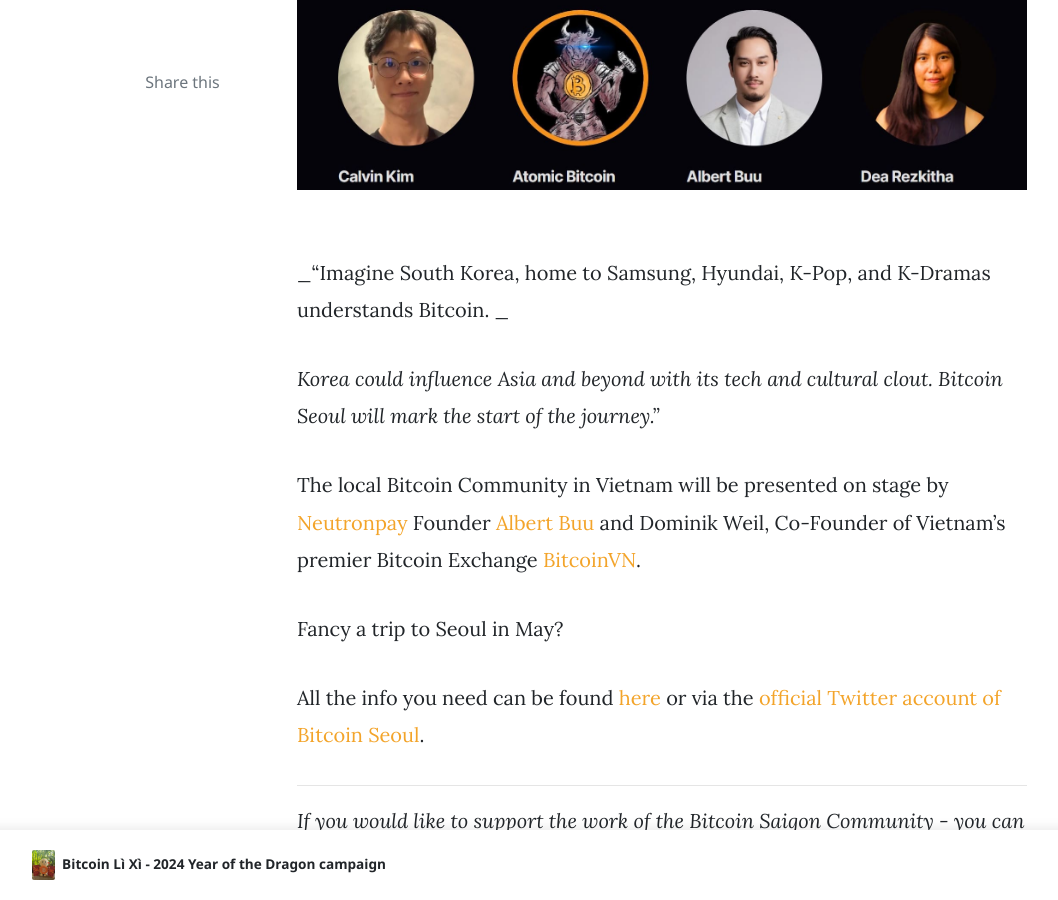
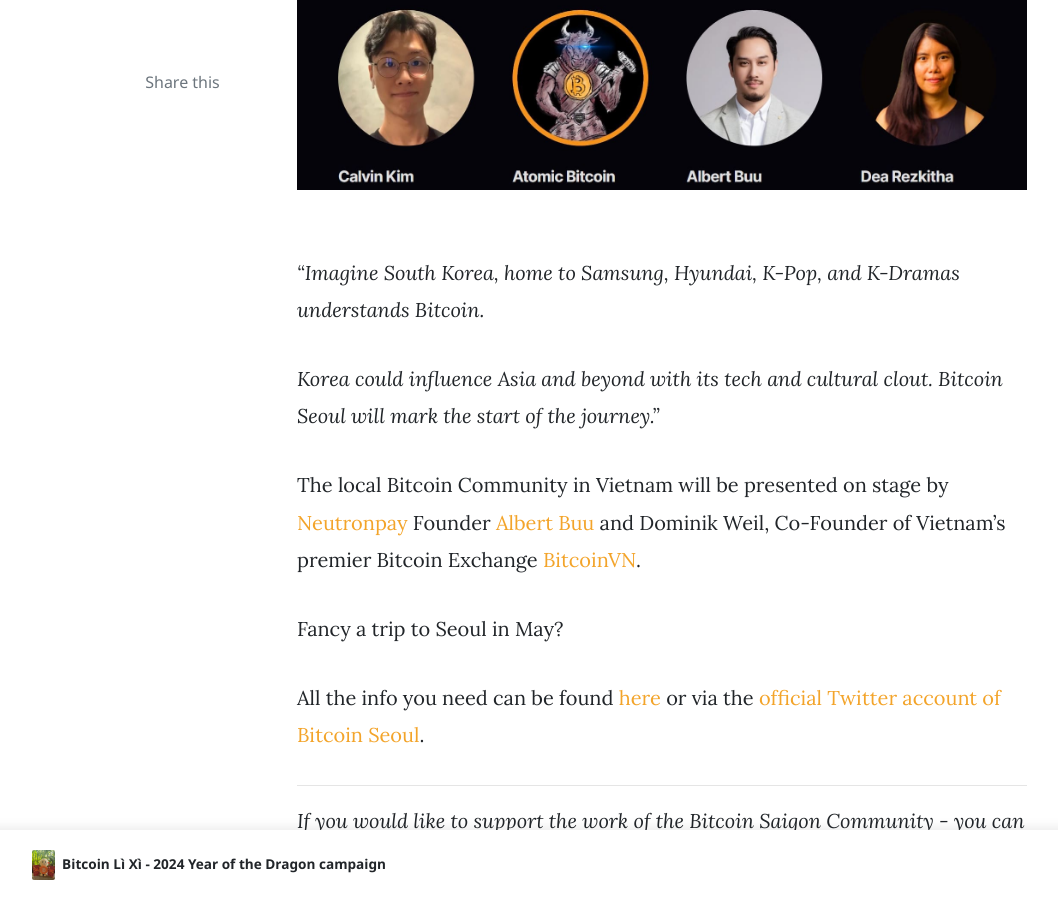
Before and after one commit to bitcoinsaigon/bitcoinsaigon.github.io, a Jekyll site: the page built from _posts/2024-03-09-bitcoin-in-asia-korea-2024.md, in a window 1280 px wide and 900 px high, scrolled down 3056 px. Shown: the whole window, without its empty margins (73-1131 px from the left). Built offline with Jekyll 4.4.1, drawn with Linux system fonts in a browser that asks for light colours; nearby versions of some CDN libraries; comment, search, counter and statistics services are not loaded.

Commit message:
Fix a line formatting

```diff
--- a/_posts/2024-03-09-bitcoin-in-asia-korea-2024.md
+++ b/_posts/2024-03-09-bitcoin-in-asia-korea-2024.md
@@ -25,9 +25,9 @@
 
 ![Bitcoin Seoul 2024 Speakers](/assets/images/bitcoin-in-asia-korea-2024-2.jpg)
 
-_"Imagine South Korea, home to Samsung, Hyundai, K-Pop, and K-Dramas understands Bitcoin. _
+*"Imagine South Korea, home to Samsung, Hyundai, K-Pop, and K-Dramas understands Bitcoin.*
 
-_Korea could influence Asia and beyond with its tech and cultural clout. Bitcoin Seoul will mark the start of the journey."_
+*Korea could influence Asia and beyond with its tech and cultural clout. Bitcoin Seoul will mark the start of the journey."*
 
 The local Bitcoin Community in Vietnam will be presented on stage by [Neutronpay](neutronpay.com) Founder [Albert Buu](www.twitter.com/subnetmask) and Dominik Weil, Co-Founder of Vietnam’s premier Bitcoin Exchange [BitcoinVN](https://bitcoinvn.io).
 
```
